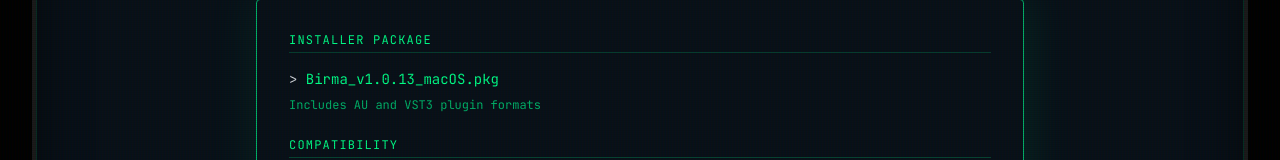
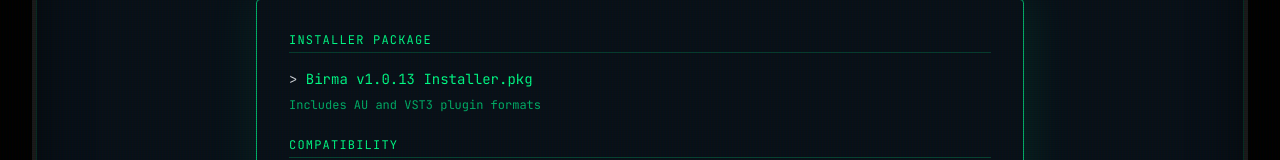
Before and after one commit to mikkelkonyher/CatasstrophiesDSP, a React (Vite) app: page /download in a window 1280 px wide. Shown: the part 489-649 px from the top of the page. Built offline with nearby package versions, Linux system fonts and the light colour scheme.

Commit message:
download

```diff
--- a/src/pages/Download.tsx
+++ b/src/pages/Download.tsx
@@ -31,7 +31,7 @@
                         <div>
                             <h3 className="text-neon text-xs uppercase tracking-widest border-b border-neon-dim/30 pb-1 mb-4">Installer Package</h3>
                             <div className="font-mono text-sm text-gray-300 space-y-2">
-                                <p>&gt; <span className="text-neon">Birma_v1.0.13_macOS.pkg</span></p>
+                                                <p>&gt; <span className="text-neon">Birma v1.0.13 Installer.pkg</span></p>
                                 <p className="text-neon-dim text-xs">Includes AU and VST3 plugin formats</p>
                             </div>
                         </div>
@@ -78,9 +78,11 @@
                 </div>
 
                 {/* Download Button */}
-                <GlitchButton className="w-full">
-                    DOWNLOAD BIRMA v1.0.13 (MAC)
-                </GlitchButton>
+                <a href="/Birma v1.0.13 Installer.pkg" download>
+                    <GlitchButton className="w-full">
+                        DOWNLOAD BIRMA v1.0.13 (MAC)
+                    </GlitchButton>
+                </a>
             </div>
         </section>
     );
--- a/src/sections/ProductShowcase.tsx
+++ b/src/sections/ProductShowcase.tsx
@@ -1,5 +1,4 @@
 import React from 'react';
-import { Link } from 'react-router-dom';
 import { GlitchButton } from '../components/ui/GlitchButton';
 import BirmaCard from '../assets/Birmaneon.png';
 
@@ -40,11 +39,11 @@
                         </ul>
                     </div>
 
-                    <Link to="/download">
+                    <a href="/Birma v1.0.13 Installer.pkg" download>
                         <GlitchButton className="w-full md:w-auto">
                             DOWNLOAD FREE INSTALLER (MAC)
                         </GlitchButton>
-                    </Link>
+                    </a>
                 </div>
             </div>
         </section>
```
Also changed, not shown: 1 other file (tests, documents, lock files or other folders).
